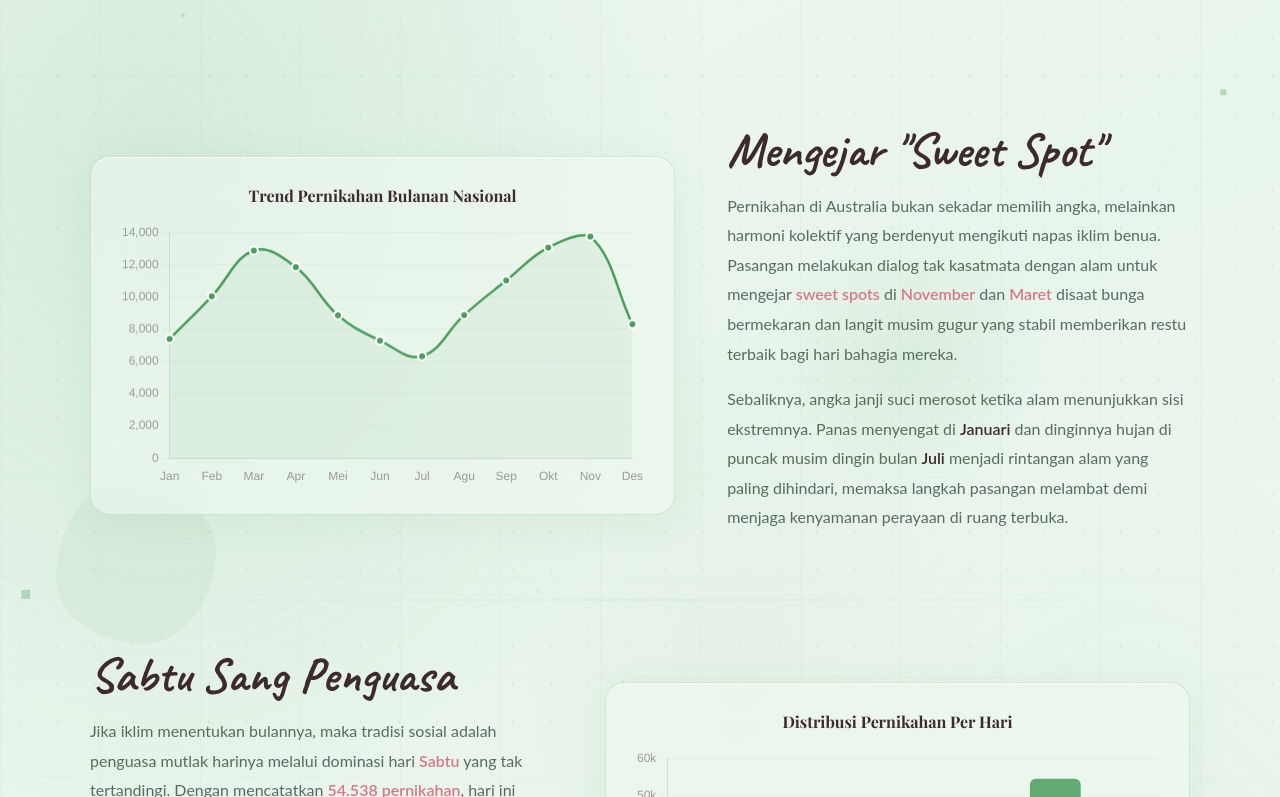
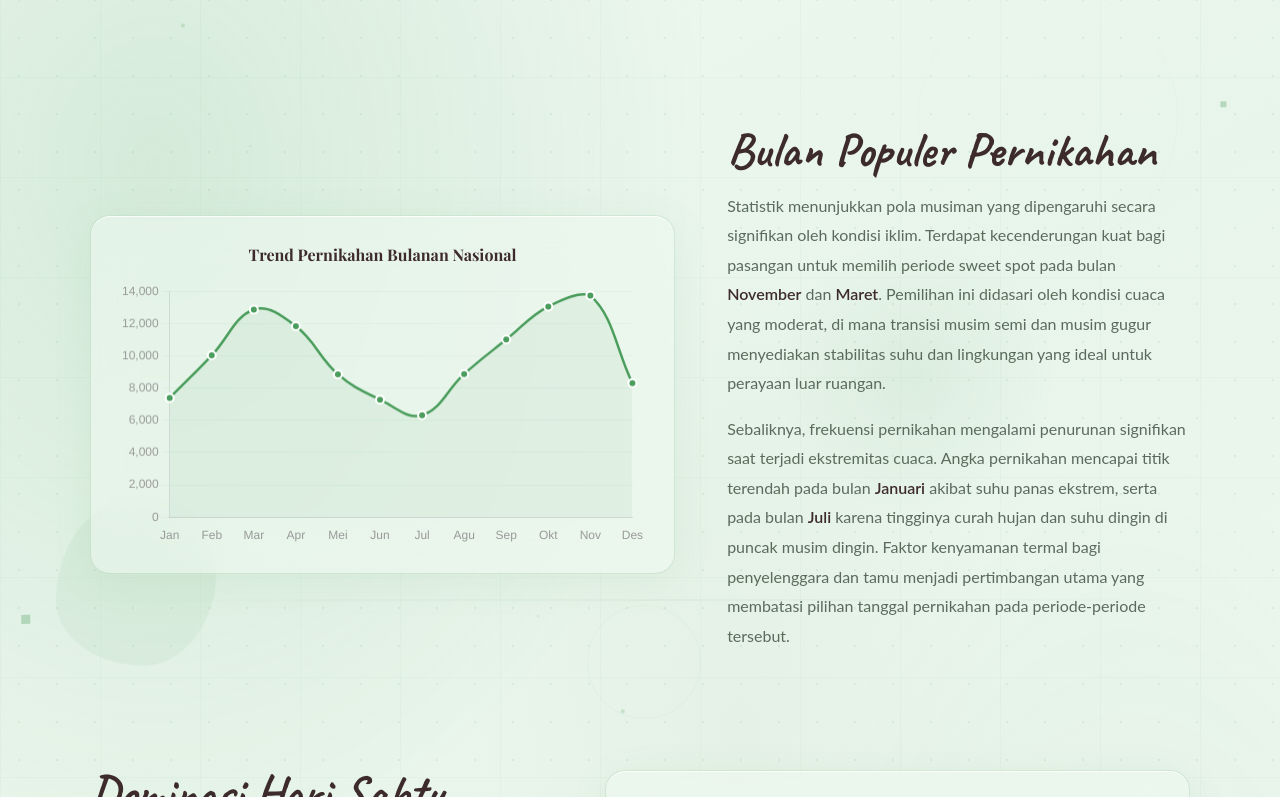
Before and after one commit to Zidanahida/VisdatAussie, a React (Vite) app: page / in a window 1280 px wide. Shown: the part 2643-3440 px from the top of the page. Built offline with nearby package versions, Linux system fonts and the light colour scheme; no server answers; a web font is replaced by a local one.

Commit message:
fix banget ini

```diff
--- a/src/components/Chapter2.jsx
+++ b/src/components/Chapter2.jsx
@@ -360,12 +360,12 @@ export default function Chapter2({ index }) {
                             </ChartCard>
                         </div>
                         <div style={{ flex: '1 1 280px' }}>
-                            <h3 style={storyTitleStyle}>Mengejar "Sweet Spot"</h3>
+                            <h3 style={storyTitleStyle}>Bulan Populer Pernikahan</h3>
                             <p style={{ ...storyTextStyle, marginTop: 12 }}>
-                                Pernikahan di Australia bukan sekadar memilih angka, melainkan harmoni kolektif yang berdenyut mengikuti napas iklim benua. Pasangan melakukan dialog tak kasatmata dengan alam untuk mengejar <span style={highlightText()}>sweet spots</span> di <span style={highlightText()}>November</span> dan <span style={highlightText()}>Maret</span> disaat bunga bermekaran dan langit musim gugur yang stabil memberikan restu terbaik bagi hari bahagia mereka.
+                                Statistik menunjukkan pola musiman yang dipengaruhi secara signifikan oleh kondisi iklim. Terdapat kecenderungan kuat bagi pasangan untuk memilih periode sweet spot pada bulan <span style={highlightText(colors.dark)}>November</span> dan <span style={highlightText(colors.dark)}>Maret</span>. Pemilihan ini didasari oleh kondisi cuaca yang moderat, di mana transisi musim semi dan musim gugur menyediakan stabilitas suhu dan lingkungan yang ideal untuk perayaan luar ruangan.
                             </p>
                             <p style={storyTextStyle}>
-                                Sebaliknya, angka janji suci merosot ketika alam menunjukkan sisi ekstremnya. Panas menyengat di <span style={highlightText(colors.dark)}>Januari</span> dan dinginnya hujan di puncak musim dingin bulan <span style={highlightText(colors.dark)}>Juli</span> menjadi rintangan alam yang paling dihindari, memaksa langkah pasangan melambat demi menjaga kenyamanan perayaan di ruang terbuka.
+                                Sebaliknya, frekuensi pernikahan mengalami penurunan signifikan saat terjadi ekstremitas cuaca. Angka pernikahan mencapai titik terendah pada bulan <span style={highlightText(colors.dark)}>Januari</span> akibat suhu panas ekstrem, serta pada bulan <span style={highlightText(colors.dark)}>Juli</span> karena tingginya curah hujan dan suhu dingin di puncak musim dingin. Faktor kenyamanan termal bagi penyelenggara dan tamu menjadi pertimbangan utama yang membatasi pilihan tanggal pernikahan pada periode-periode tersebut.
                             </p>
                         </div>
                     </div>
@@ -375,9 +375,9 @@ export default function Chapter2({ index }) {
                 <FadeIn delay={0.2}>
                     <div style={{ display: 'flex', flexWrap: 'wrap', gap: 'clamp(28px, 4.5vw, 52px)', alignItems: 'center' }}>
                         <div style={{ flex: '1 1 280px' }}>
-                            <h3 style={storyTitleStyle}>Sabtu Sang Penguasa</h3>
+                            <h3 style={storyTitleStyle}>Dominasi Hari Sabtu</h3>
                             <p style={{ ...storyTextStyle, marginTop: 12 }}>
-                                Jika iklim menentukan bulannya, maka tradisi sosial adalah penguasa mutlak harinya melalui dominasi hari <span style={highlightText()}>Sabtu</span> yang tak tertandingi. Dengan mencatatkan <span style={highlightText()}>54.538 pernikahan</span>, hari ini berdiri sebagai panggung utama yang menyerap hampir seluruh energi perayaan nasional, bahkan volumenya saja sanggup menandingi akumulasi gabungan pernikahan dari Senin hingga Kamis.
+                                Jika musim menentukan bulan pernikahan, maka pilihan hari tampaknya dipengaruhi oleh kebiasaan sosial—dan Sabtu jelas menjadi favorit utama. Dengan total 54.538 pernikahan, hari ini menjadi pusat sebagian besar perayaan, bahkan jumlahnya hampir menyamai gabungan pernikahan dari Senin hingga Kamis.
                             </p>
                             <p style={storyTextStyle}>
                                 Hal ini jadi bukti bahwa bagi masyarakat Australia, Sabtu bukan sekadar akhir pekan biasa, melainkan kesepakatan kolektif yang tak tergoyahkan untuk merayakan momen cinta yang paling sakral.
```
